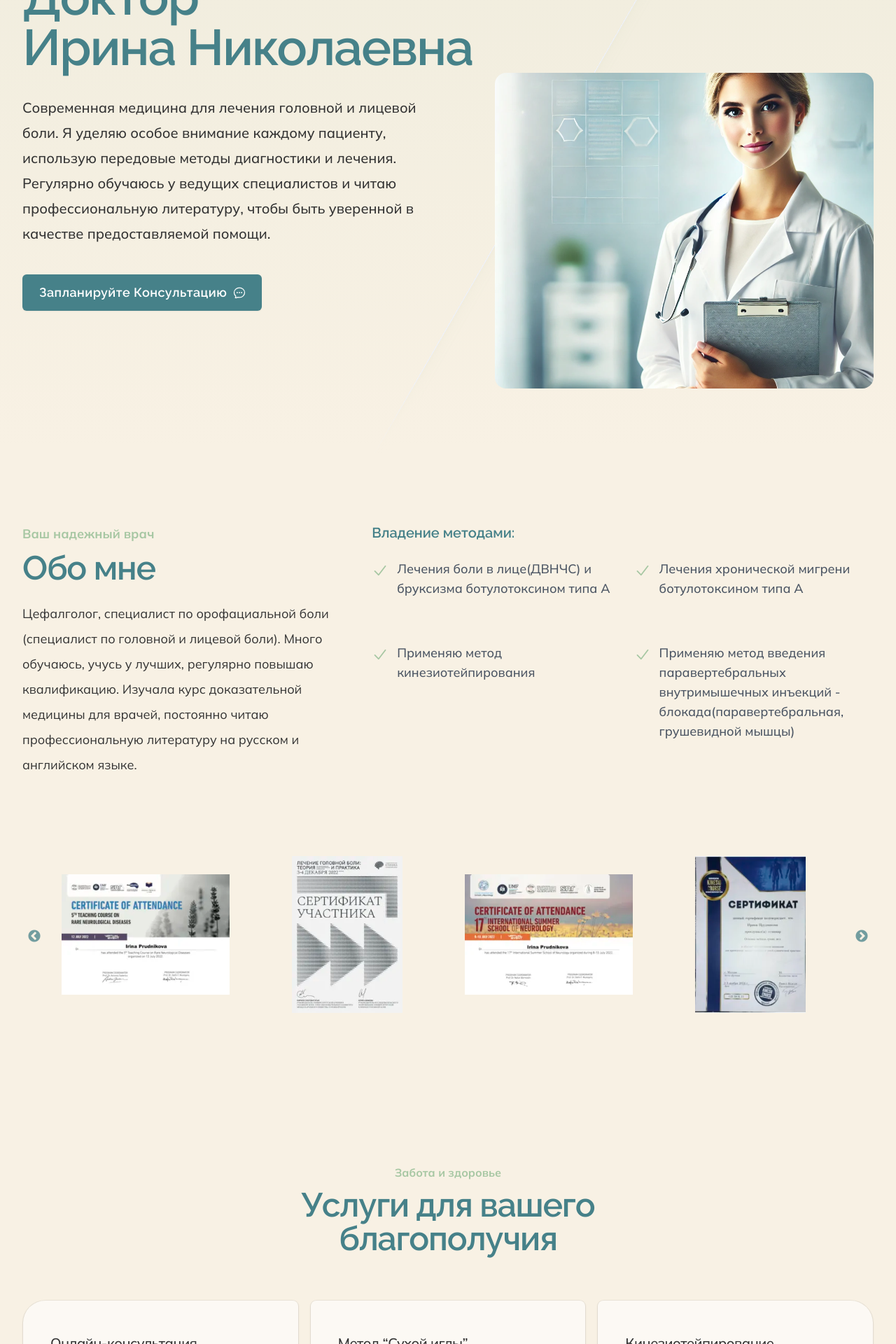
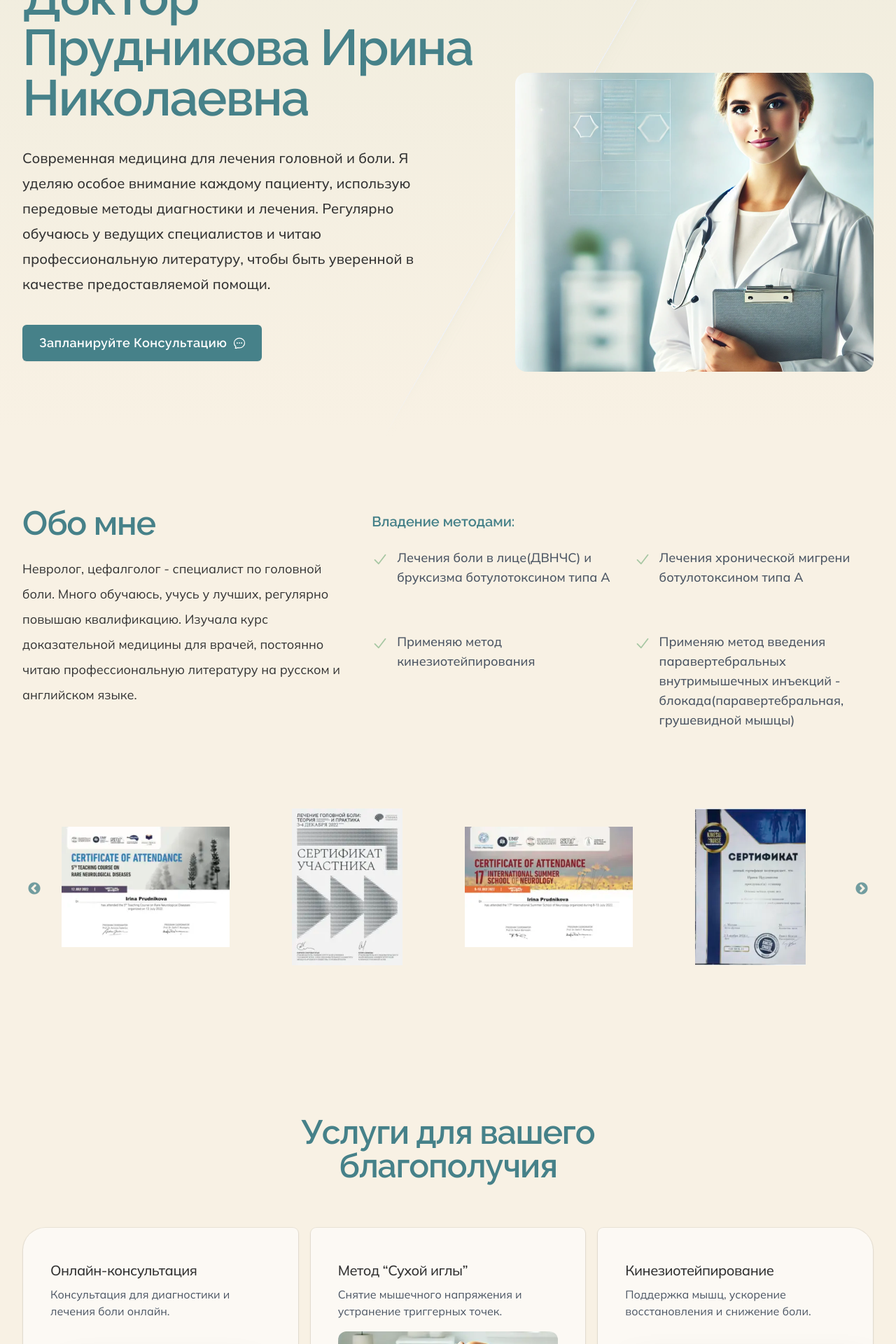
Before and after one commit to mchumpitazp/web-doctor-irina, a Next.js app: page / in a window 1280 px wide. Shown: the part 200-2120 px from the top of the page at 70% size. Built offline with nearby package versions, Linux system fonts and the light colour scheme.

Commit message:
fix points 1,2,3,6

```diff
--- a/src/app/components/About.tsx
+++ b/src/app/components/About.tsx
@@ -13,23 +13,19 @@ export default function Example() {
             <div className="mx-auto max-w-7xl px-6 lg:px-8">
                 <div className="mx-auto grid max-w-2xl grid-cols-1 gap-x-8 gap-y-16 sm:gap-y-20 lg:mx-0 lg:max-w-none lg:grid-cols-5">
                     <div className="col-span-2">
-                        <h2 className="text-lg/8 font-semibold text-accent">
-                            Ваш надежный врач
+                        <h2 className="text-pretty font-header text-4xl font-semibold tracking-tight text-primary sm:text-5xl">
+                            Обо мне
                         </h2>
-                        <p className="mt-2 text-pretty font-header text-4xl font-semibold tracking-tight text-primary sm:text-5xl">
-                            Обо мне
-                        </p>
                         <p className="mt-6 text-lg/9 text-pretty">
-                            Цефалголог, специалист по орофациальной боли
-                            (специалист по головной и лицевой боли). Много
-                            обучаюсь, учусь у лучших, регулярно повышаю
+                            Невролог, цефалголог - специалист по головной боли.
+                            Много обучаюсь, учусь у лучших, регулярно повышаю
                             квалификацию. Изучала курс доказательной медицины
                             для врачей, постоянно читаю профессиональную
                             литературу на русском и английском языке.
                         </p>
                     </div>
                     <div className="col-span-3">
-                        <h3 className="font-header font-semibold text-xl text-primary mb-6">
+                        <h3 className="mt-2 font-header font-semibold text-xl text-primary mb-6">
                             Владение методами:
                         </h3>
                         <dl className="grid grid-cols-1 gap-x-8 gap-y-10 text-lg/7 text-gray-600 sm:grid-cols-2 lg:gap-y-16">
--- a/src/app/components/Hero.tsx
+++ b/src/app/components/Hero.tsx
@@ -12,14 +12,14 @@ export default function Hero() {
             <div className="mx-auto max-w-7xl px-6 py-16 sm:py-24 lg:px-8">
                 <div className="mx-auto max-w-2xl lg:mx-0 lg:grid lg:max-w-none lg:grid-cols-2 lg:gap-x-16 lg:gap-y-8 xl:grid-cols-1 xl:grid-rows-1 xl:gap-x-8">
                     <h1 className="max-w-2xl text-balance text-5xl font-semibold font-header tracking-tight text-primary sm:text-7xl lg:col-span-2 xl:col-auto">
-                        Доктор <br /> Ирина Николаевна
+                        Доктор <br /> Прудникова Ирина Николаевна
                     </h1>
                     <div className="mt-6 max-w-xl lg:mt-0 xl:col-end-1 xl:row-start-1">
                         <p className="text-pretty text-lg font-medium sm:text-xl/9">
-                            Современная медицина для лечения головной и лицевой
-                            боли. Я уделяю особое внимание каждому пациенту,
-                            использую передовые методы диагностики и лечения.
-                            Регулярно обучаюсь у ведущих специалистов и читаю
+                            Современная медицина для лечения головной и боли. Я
+                            уделяю особое внимание каждому пациенту, использую
+                            передовые методы диагностики и лечения. Регулярно
+                            обучаюсь у ведущих специалистов и читаю
                             профессиональную литературу, чтобы быть уверенной в
                             качестве предоставляемой помощи.
                         </p>
--- a/src/app/components/Services.tsx
+++ b/src/app/components/Services.tsx
@@ -4,12 +4,9 @@ export default function Services() {
     return (
         <div id="services" className="py-16 sm:py-24">
             <div className="mx-auto max-w-2xl px-6 lg:max-w-7xl lg:px-8">
-                <h2 className="text-center text-base/7 font-semibold text-accent">
-                    Забота и здоровье
+                <h2 className="mx-auto max-w-xl text-balance text-center text-4xl text-primary font-header font-semibold tracking-tight sm:text-5xl">
+                    Услуги для вашего благополучия
                 </h2>
-                <p className="mx-auto mt-2 max-w-xl text-balance text-center text-4xl text-primary font-header font-semibold tracking-tight sm:text-5xl">
-                    Услуги для вашего благополучия
-                </p>
                 <div className="mt-10 grid gap-4 sm:mt-16 lg:grid-cols-3 lg:grid-rows-2">
                     <div className="relative lg:row-span-2">
                         <div className="absolute inset-px rounded-lg bg-white/60 lg:rounded-l-[2rem]"></div>
--- a/src/app/layout.tsx
+++ b/src/app/layout.tsx
@@ -19,7 +19,7 @@ const mulish = Mulish({
 export const metadata: Metadata = {
     title: "Ирина Николаевна",
     description:
-        "Цефалголог, специалист по орофациальной боли (специалист по головной и лицевой боли). Много обучаюсь, учусь у лучших, регулярно повышаю квалификацию. Изучала курс доказательной медицины для врачей, постоянно читаю профессиональную литературу на русском и английском языке.",
+        "Невролог, цефалголог - специалист по головной боли. Много обучаюсь, учусь у лучших, регулярно повышаю квалификацию. Изучала курс доказательной медицины для врачей, постоянно читаю профессиональную литературу на русском и английском языке.",
 };
 
 export default function RootLayout({
```
